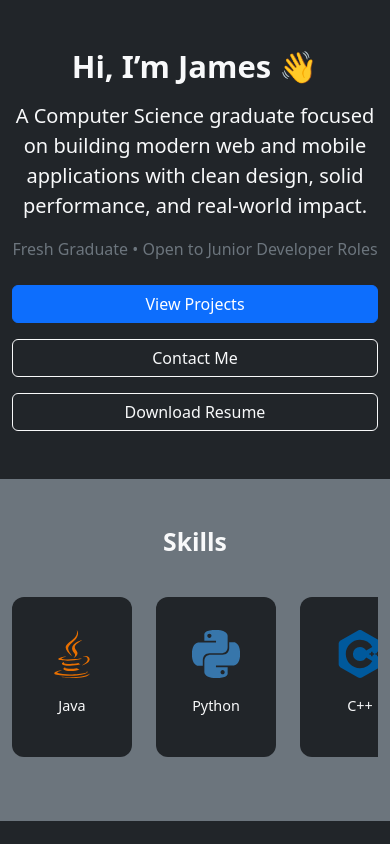
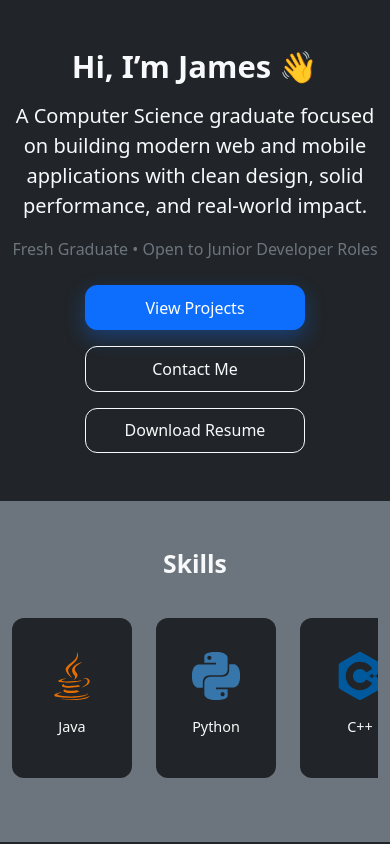
Before and after one commit to DyamesGH/Website-Portfolio, a React (Vite) app: page /#/ in a window 390 px wide. Shown: the top 844 px of the page. Built offline with nearby package versions, Linux system fonts and the light colour scheme.

Commit message:
Made the hero buttons size to be exact and not flex to look better especially in mobile devices

```diff
--- a/src/App.css
+++ b/src/App.css
@@ -166,3 +166,24 @@ body {
   transform: scale(1.1);
   transition: transform 0.2s ease;
 }
+
+/* ============================= */
+/* HERO BUTTONS (MOBILE FIX) */
+/* ============================= */
+
+.hero-buttons .btn {
+  width: 100%;
+  border-radius: 12px;
+  padding: 0.6rem 1.2rem;
+}
+
+.hero-buttons .btn-primary {
+  box-shadow: 0 8px 20px rgba(13, 110, 253, 0.35);
+}
+
+@media (max-width: 576px) {
+  .hero-buttons .btn {
+    width: 220px;          /* 👈 set your preferred width */
+    align-self: center;    /* centers the buttons */
+  }
+}
--- a/src/Portfolio.tsx
+++ b/src/Portfolio.tsx
@@ -63,7 +63,7 @@ const Portfolio: React.FC = () => {
             Fresh Graduate • Open to Junior Developer Roles
           </p>
 
-          <div className="d-flex flex-column flex-md-row justify-content-center gap-3">
+          <div className="d-flex flex-column flex-md-row justify-content-center gap-3 hero-buttons">
             <Button
               variant="primary"
               onClick={() => navigate("/projects")}
```
